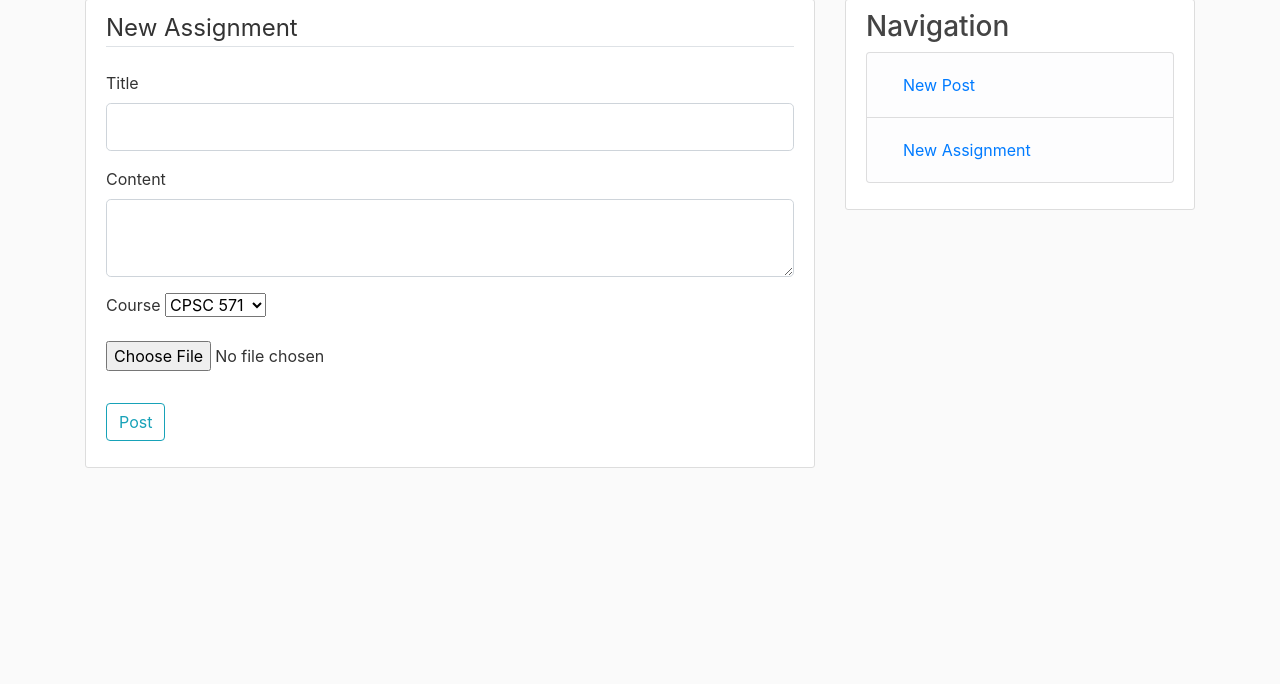
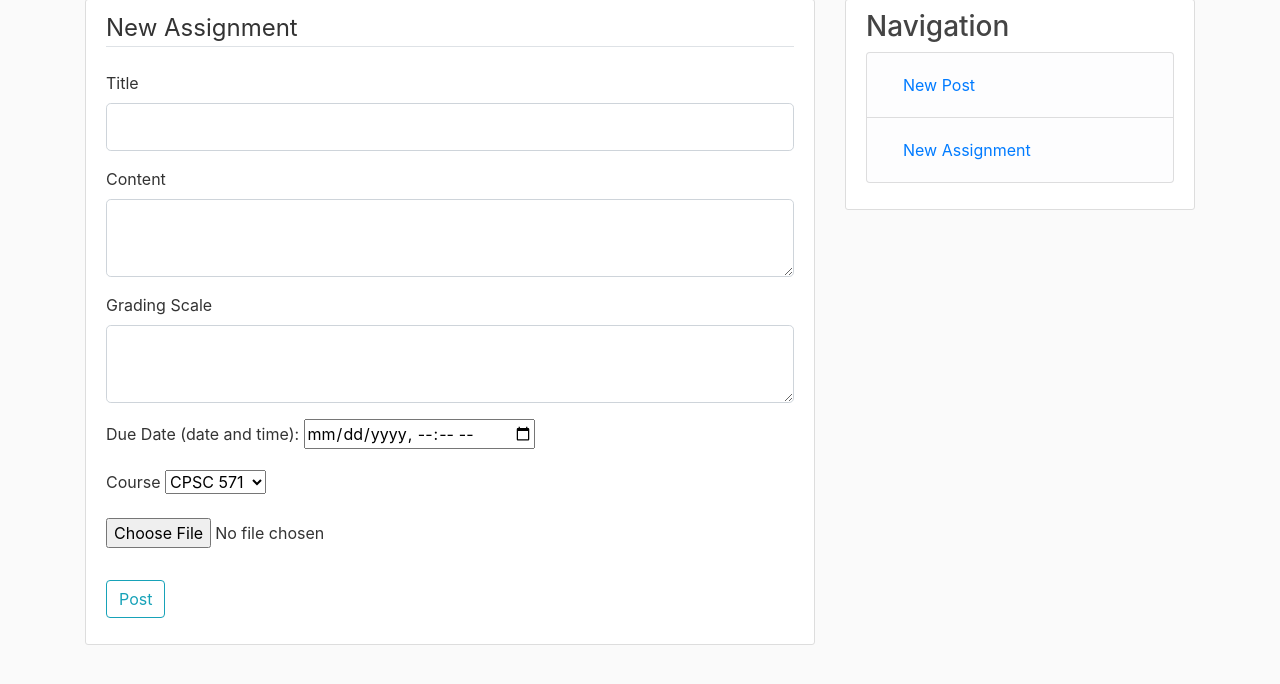
Before and after one commit to annachaykovska/Database-2-Group-Project, a Flask app: page /assignment/new in a window 1280 px wide. Shown: the part 81-765 px from the top of the page. Run offline with Flask 2, Linux system fonts and the light colour scheme; the visitor is signed in with stand-in values (Sample User, id 1); data comes from the database, SQL or seed files in the repository; some libraries are stand-ins or nearby versions.

Commit message:
added due date and did some home page formatting for the more assignment data

```diff
--- a/website/forms.py
+++ b/website/forms.py
@@ -46,6 +46,7 @@ class PostForm(FlaskForm):
                                   ('CPSC 530', 'CPSC 530'), ('CPSC 231', 'CPSC 231')],
                          validators=[DataRequired()])
     content = TextAreaField('Content', validators=[DataRequired()])
+    gradingScale = TextAreaField('Grading Scale')
     assignmentFile = FileField('assignmentFile')
     submit = SubmitField('Post')
 
--- a/website/models.py
+++ b/website/models.py
@@ -34,6 +34,8 @@ class Post(db.Model):
     course = db.Column(db.String(100), nullable=True)
     user_id = db.Column(db.Integer, db.ForeignKey('user.id'), nullable=False)
     assignment_flag = db.Column(db.Boolean, default=False)
+    grading_scale = db.Column(db.Text, nullable=True)
+    due_date = db.Column(db.DateTime, nullable=True)
     file_name = db.Column(db.String(100), nullable=True)
     file_data = db.Column(db.LargeBinary, nullable=True)
 
--- a/website/routes.py
+++ b/website/routes.py
@@ -1,3 +1,4 @@
+from datetime import datetime
 from io import BytesIO
 
 from flask import render_template, flash, redirect, url_for, request, abort, send_file
@@ -152,10 +153,13 @@ def new_assignment():
     form = PostForm()
     if form.validate_on_submit():
         file_data = request.files.get(form.assignmentFile.name)
+        due_date = datetime.strptime(request.form.get('duetime'), '%Y-%m-%dT%H:%M')
         post = Post(title=form.title.data,
                     content=form.content.data,
                     author=current_user,
                     course=form.course.data,
+                    grading_scale=form.gradingScale.data,
+                    due_date=due_date,
                     assignment_flag=True)
         if file_data:
             post.file_name = file_data.filename
--- a/website/templates/create_post.html
+++ b/website/templates/create_post.html
@@ -31,6 +31,27 @@
                     {{ form.content(class="form-control form-control-lg") }}
                 {% endif %}
             </div>
+            <div class="form-group">
+                {% if assignment %}
+                    {{ form.gradingScale.label(class="form-control-label") }}
+                    {% if form.gradingScale.errors %}
+                        {{ form.content(class="form-control form-control-lg is-invalid") }}
+                        <div class="invalid-feedback">
+                            {% for error in form.gradingScale.errors %}
+                                <span>{{ error }}</span>
+                            {% endfor %}
+                        </div>
+                    {% else %}
+                        {{ form.gradingScale(class="form-control form-control-lg") }}
+                    {% endif %}
+                {% endif %}
+            </div>
+            <div class="form-group">
+                {% if assignment %}
+                    <label for="duetime">Due Date (date and time):</label>
+                    <input type="datetime-local" id="duetime" name="duetime">
+                {% endif %}
+            </div>
              <div class="form-group">
                     {{ form.course.label(class="form-control-label") }} {{form.course}}
              </div>
@@ -38,6 +59,7 @@
                 {{ form.csrf_token }}
                 {{form.assignmentFile}}
             </div>
+
         </fieldset>
         <div class="form-group">
             {{ form.submit(class="btn btn-outline-info") }}
```
Also changed, not shown: website/templates/home.html (+9 -1 lines).
